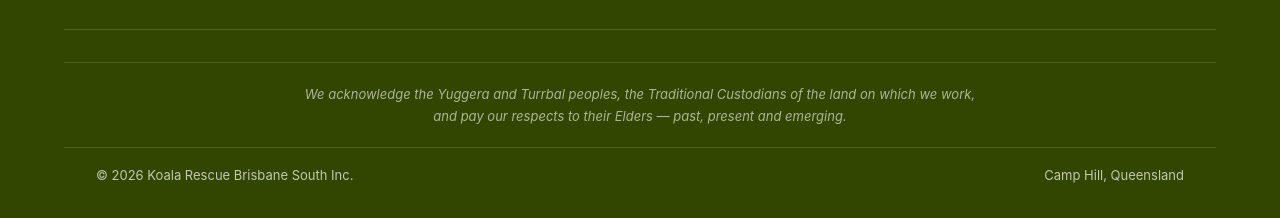
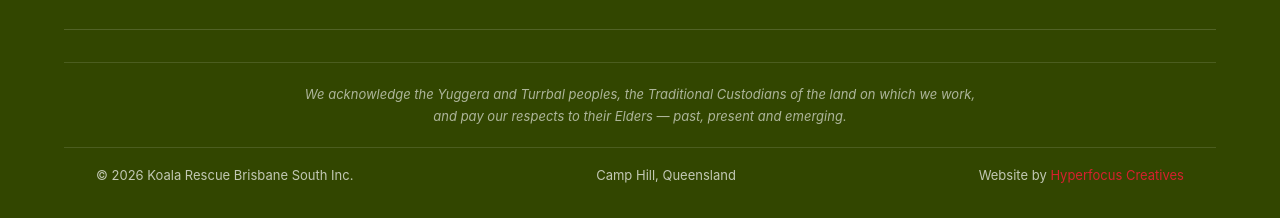
Before and after one commit to kristie-hyperfocus/koala-rescue-site, an Eleventy site: page src/index.njk in a window 1280 px wide. Shown: the part 8548-8766 px from the top of the page. Built offline with nearby package versions, Linux system fonts and the light colour scheme; Eleventy itself is replaced by a stand-in of ours; files that its build step writes are made by us from their sources; what csv-parse, node-fetch would draw is missing.

Commit message:
Add a Hyperfocus Creatives credit link to the footer
Co-Authored-By: Claude Sonnet 5 <noreply@anthropic.com>

```diff
--- a/src/_includes/components/footer.njk
+++ b/src/_includes/components/footer.njk
@@ -33,6 +33,7 @@
       <div class="footer__bottom">
         <span>&copy; 2026 Koala Rescue Brisbane South Inc.</span>
         <span>Camp Hill, Queensland</span>
+        <span>Website by <a href="https://hyperfocuscreatives.com.au/" target="_blank" rel="noopener">Hyperfocus Creatives</a></span>
       </div>
     </div>
   </footer>
```
